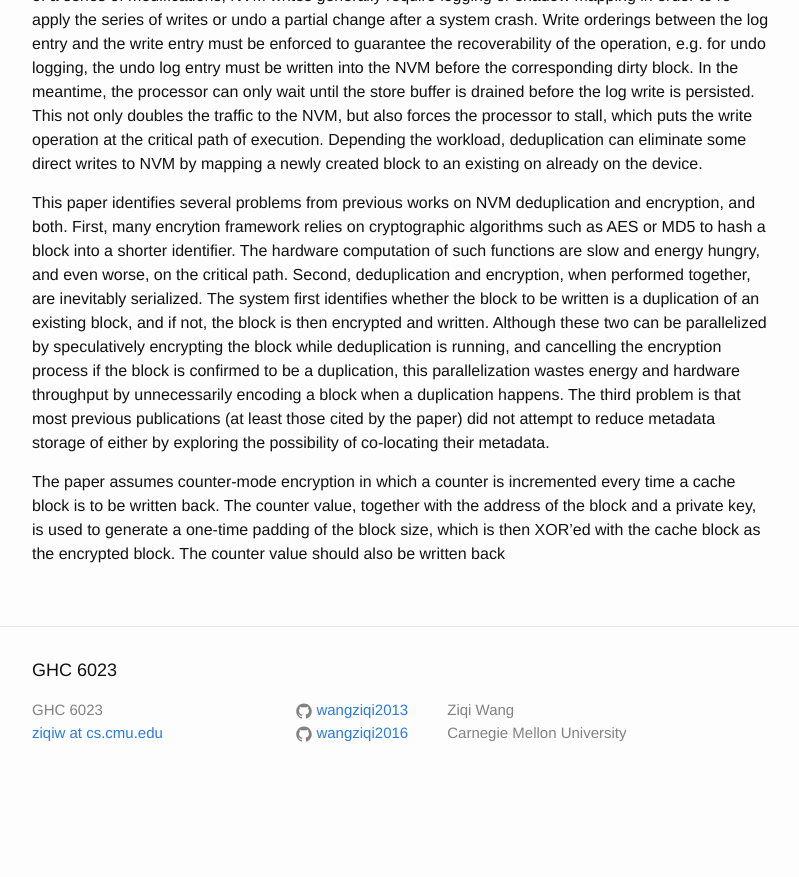
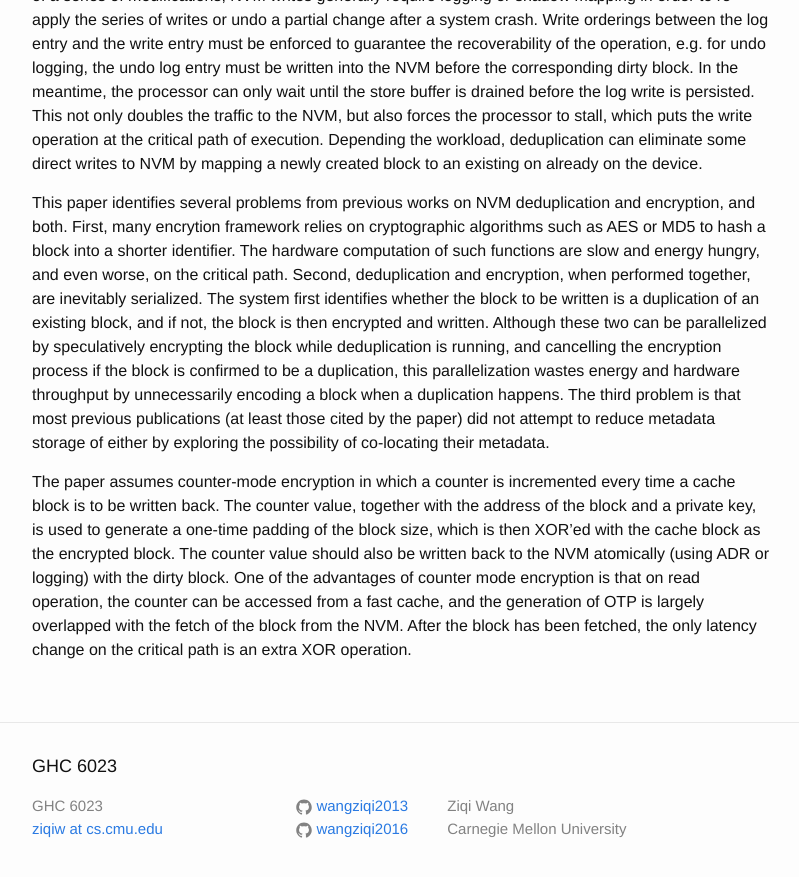
Before and after one commit to wangziqi2013/wangziqi2013.github.io, a Jekyll site: the page built from _posts/2019-08-16-improving-the-performance-and-endurance-of-encrypted.markdown, in a window 1280 px wide and 900 px high, scrolled down 1282 px. Shown: the top 877 px of the window, without its empty margins (238-1037 px from the left). Built offline with Jekyll 4.4.1, drawn with Linux system fonts in a browser that asks for light colours; before the commit the page ends 2086 px from its top, so only the background shows below that.

Commit message:
Adding CME

```diff
--- a/_posts/2019-08-16-improving-the-performance-and-endurance-of-encrypted.markdown
+++ b/_posts/2019-08-16-improving-the-performance-and-endurance-of-encrypted.markdown
@@ -61,3 +61,7 @@ did not attempt to reduce metadata storage of either by exploring the possibilit
 The paper assumes counter-mode encryption in which a counter is incremented every time a cache block is to be written back.
 The counter value, together with the address of the block and a private key, is used to generate a one-time padding of the
 block size, which is then XOR'ed with the cache block as the encrypted block. The counter value should also be written back
+to the NVM atomically (using ADR or logging) with the dirty block. One of the advantages of counter mode encryption is that
+on read operation, the counter can be accessed from a fast cache, and the generation of OTP is largely overlapped with
+the fetch of the block from the NVM. After the block has been fetched, the only latency change on the critical path is
+an extra XOR operation.
```
